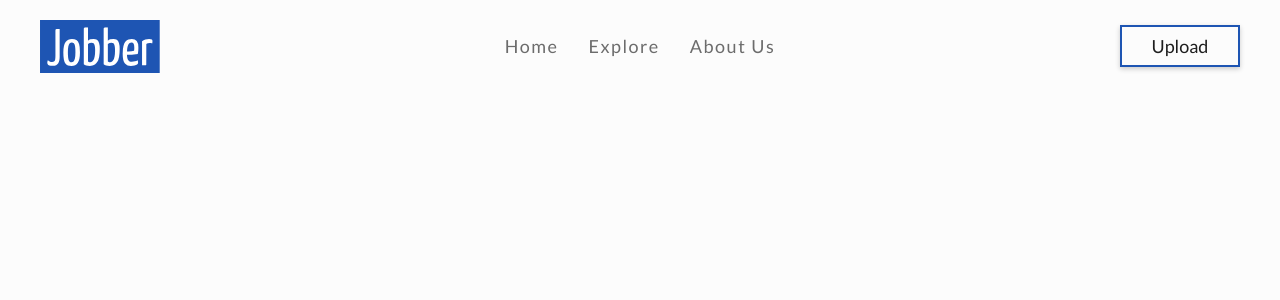
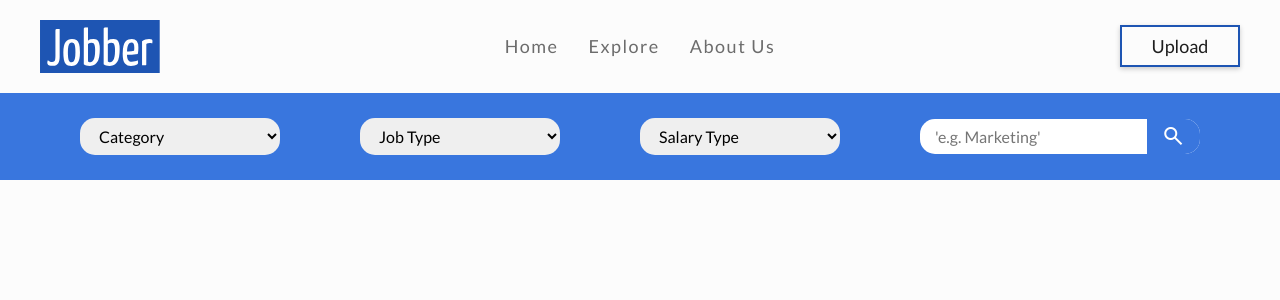
Before and after one commit to giochagelishvili/Jobber, a Vue app: page /explore in a window 1280 px wide. Shown: the top 300 px of the page. Built offline with nearby package versions, Linux system fonts and the light colour scheme.

Commit message:
create filter section in explore main

```diff
--- /dev/null
+++ b/src/components/mains/ExploreMain.vue
@@ -0,0 +1,94 @@
+<template>
+  <section class="filter-section">
+    <div>
+      <select name="categoryFilter" id="categoryFilter">
+        <option selected disabled>Category</option>
+      </select>
+      <select name="typeFilter" id="typeFilter">
+        <option selected disabled>Job Type</option>
+      </select>
+      <select name="salaryTypeFilter" id="salaryTypeFilt">
+        <option selected disabled>Salary Type</option>
+      </select>
+      <div class="search-bar-div">
+        <input placeholder="'e.g. Marketing'" type="text" name="jobSearch" id="jobSearch" />
+        <span class="material-symbols-outlined"> search </span>
+      </div>
+    </div>
+  </section>
+</template>
+
+<script>
+export default {
+  name: 'ExploreMain'
+}
+</script>
+
+<style scoped>
+.filter-section {
+  width: 100%;
+  padding-block: 25px;
+  background: #3976de;
+}
+
+.filter-section div {
+  display: flex;
+  align-items: center;
+  justify-content: space-evenly;
+}
+
+.search-bar-div {
+  justify-content: space-between !important;
+  gap: 10px;
+
+  background: #fff;
+
+  width: 280px;
+  padding-inline-start: 15px;
+  border-radius: 15px;
+  overflow: hidden;
+}
+
+.search-bar-div input {
+  font-size: 16px;
+  width: 100%;
+  padding-block: 8px;
+  border: none;
+}
+
+.search-bar-div span {
+  display: flex;
+  align-items: center;
+  justify-content: center;
+
+  background: #3976de;
+  color: #fff;
+
+  height: 35px;
+  width: 70px;
+
+  cursor: pointer;
+  transition: 0.2s;
+}
+
+.search-bar-div span:hover {
+  background: #10bc10;
+}
+
+select {
+  font-size: 16px;
+
+  border: none;
+  border-radius: 15px;
+
+  padding-inline: 15px;
+  padding-block: 8px;
+
+  width: 200px;
+}
+
+input:focus,
+select:focus {
+  outline: none;
+}
+</style>
--- a/src/views/ExploreView.vue
+++ b/src/views/ExploreView.vue
@@ -2,13 +2,23 @@
   <header>
     <HomeHeader />
   </header>
+  <main>
+    <ExploreMain />
+  </main>
 </template>
 
 <script>
 import HomeHeader from '../components/headers/HomeHeader.vue'
+import ExploreMain from '../components/mains/ExploreMain.vue'
 
 export default {
   name: 'ExploreView',
-  components: { HomeHeader }
+  components: { HomeHeader, ExploreMain }
 }
 </script>
+
+<style scoped>
+main {
+  padding: 0;
+}
+</style>
```
